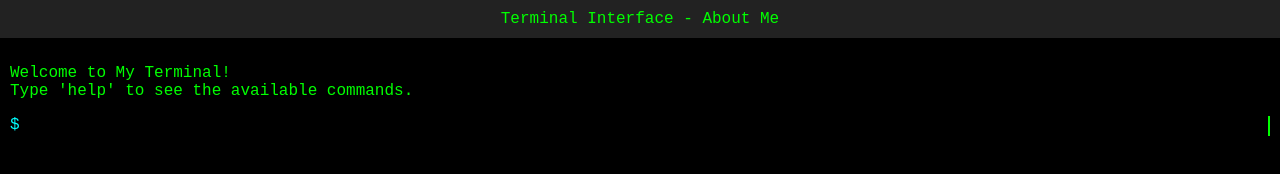
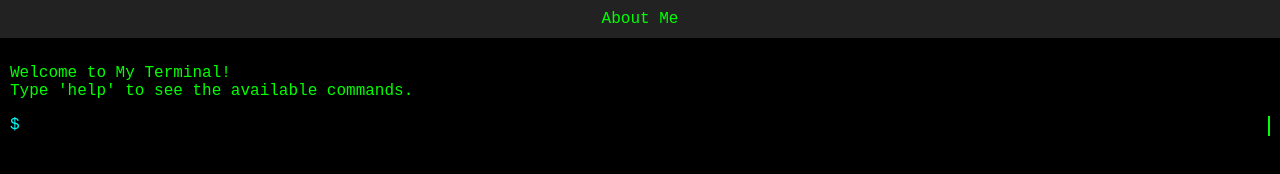
Before and after one commit to moatazabdullah/about-me, a plain HTML site: page index.html in a window 1280 px wide. Drawn offline with Linux system fonts and the light colour scheme.

Commit message:
fourth commit

```diff
--- a/index.html
+++ b/index.html
@@ -1,12 +1,12 @@
 <!DOCTYPE html>
 <html>
 <head>
-  <title >Terminal Interface - About Me</title>
+  <title >About Me</title>
   <link rel="stylesheet" type="text/css" href="styles.css">
 </head>
 <body>
   <div class="terminal">
-    <div class="terminal-header" >Terminal Interface - About Me</div>
+    <div class="terminal-header" >About Me</div>
     <div class="terminal-body">
       <div id="terminal-output"></div>
       <div class="terminal-input">
```
